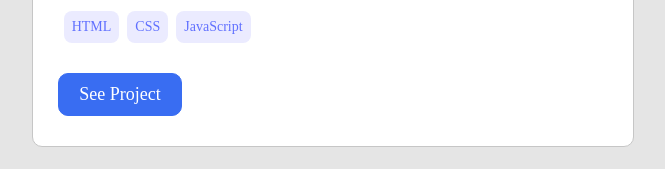
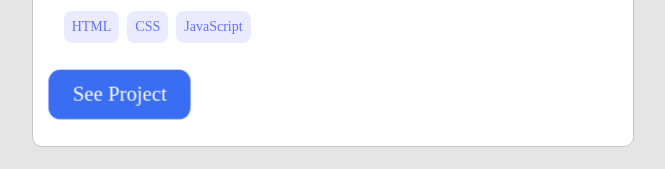
Before and after one commit to Uzair-Manzoor/Portfolio, a website: page index.html in a window 1280 px wide. In both pictures the pointer is over the link 426 px from the left and 1500 px from the top of the page. Shown: the part 1406-1575 px from the top of the page, without its empty margins (307-972 px from the left). Drawn offline with Linux system fonts and the light colour scheme.

Commit message:
Add transform styles

```diff
--- a/style.css
+++ b/style.css
@@ -196,6 +196,7 @@ p {
 .btn:hover {
   color: #fff;
   background: #396df2;
+  transform: perspective(150px)   translateZ(20px);
 }
 
 .btn:active {
```
